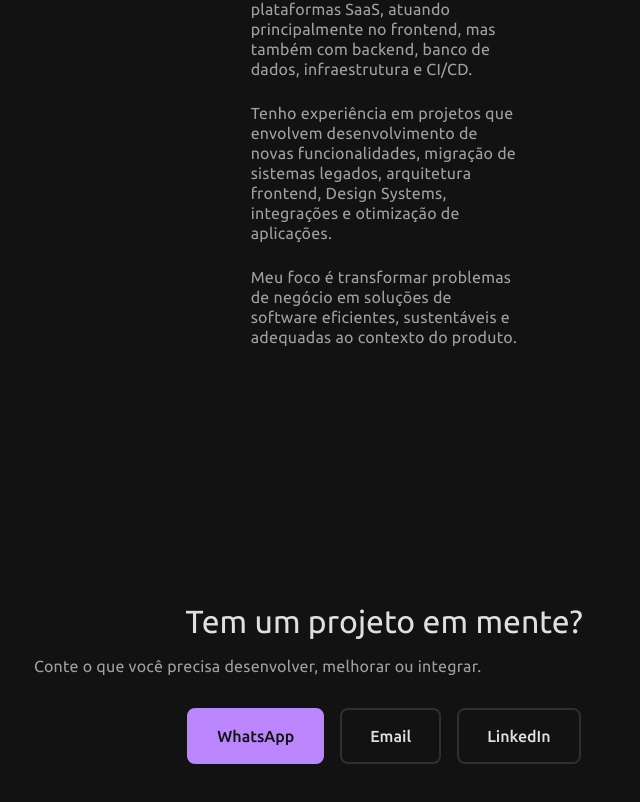
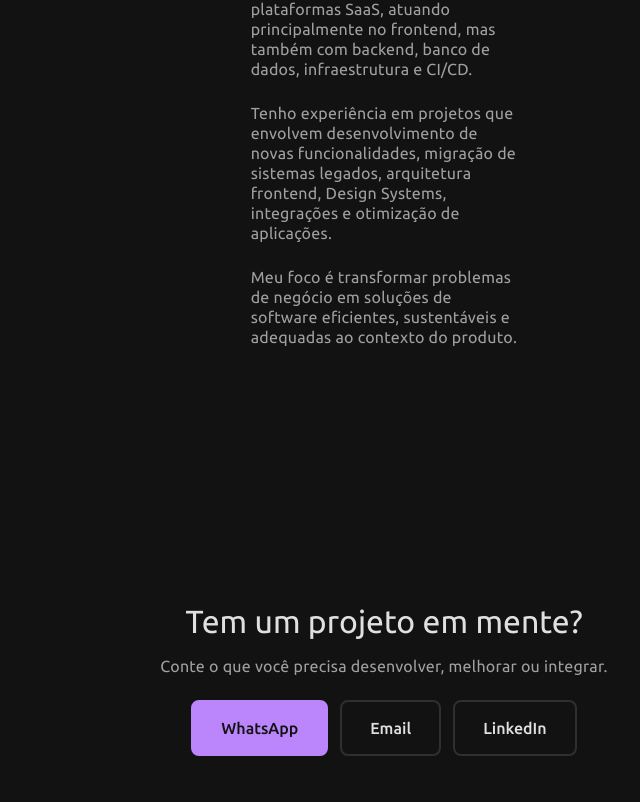
Before and after one commit to AndrewCrescencio/andrewcrescencio, a Next.js app: page / in a window 1280 px wide. Shown: the part 7569-8371 px from the top of the page, without its empty margins (256-896 px from the left). Built offline with nearby package versions, Linux system fonts and the light colour scheme.

Commit message:
refactor(contact): simplify layout removing Container wrapper

```diff
--- a/src/components/sections/Contact/index.jsx
+++ b/src/components/sections/Contact/index.jsx
@@ -56,14 +56,11 @@ const Button = styled.a`
 export const Contact = () => {
   return (
     <Section black id="contato">
-      <Container>
       <Title marginBottom={["16px"]} textAlign={["center"]}>
         Tem um projeto em mente?
       </Title>
-        <Text textAlign={["center"]} marginBottom={["32px", "48px"]} color="medium" maxWidth="580px" style={{ margin: "0 auto 32px" }}>
-          Conte o que você precisa desenvolver, melhorar ou integrar.
-        </Text>
-        <div style={{ display: "flex", flexWrap: "wrap", gap: "16px", justifyContent: "center" }}>
+      <Text style={{margin: '0 auto 24px',textAlign: 'center'}}>Conte o que você precisa desenvolver, melhorar ou integrar.</Text>
+      <div style={{margin: '0 auto',textAlign: 'center', gap: '12px', display: 'flex', justifyContent: 'center'}}>
         <Button
           href={profile.contacts.whatsapp}
           target="_blank"
@@ -72,10 +69,7 @@ export const Contact = () => {
         >
           WhatsApp
         </Button>
-          <Button
-            href={profile.contacts.email}
-            $secondary
-          >
+        <Button href={profile.contacts.email} $secondary>
           Email
         </Button>
         <Button
@@ -87,7 +81,6 @@ export const Contact = () => {
           LinkedIn
         </Button>
       </div>
-      </Container>
     </Section>
   );
 };
```
Lines whose indentation alone changed are shown as unchanged.
